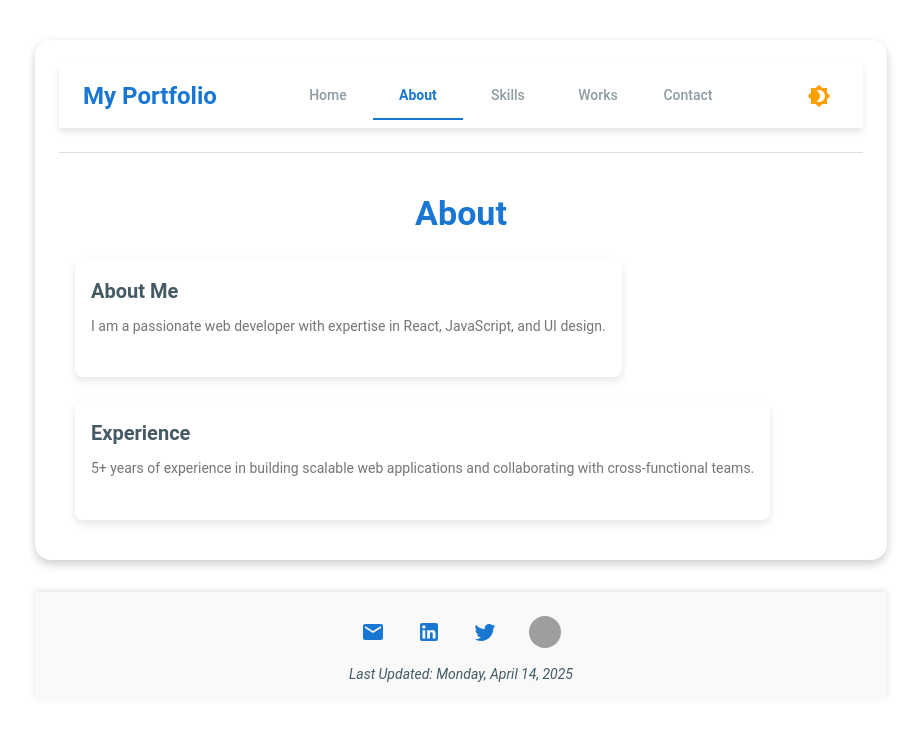
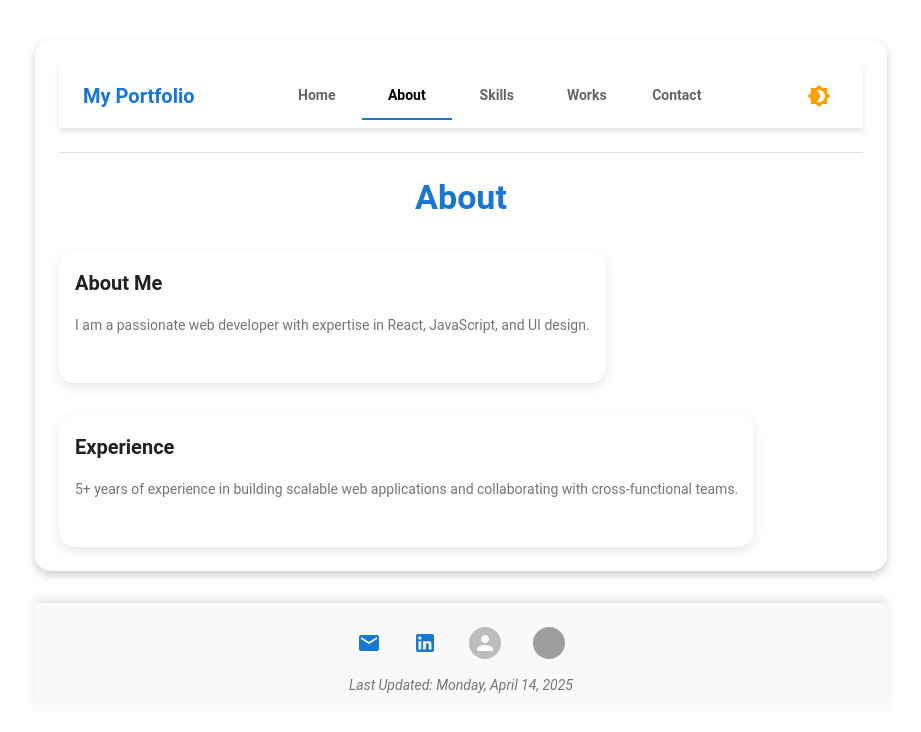
Before and after one commit to rsedaaghi/rsedaaghi.github.io, a React (Vite) app: page / in a window 1280 px wide. Both pictures are taken after a click on the tab "About". Shown: the top 732 px of the page, without its empty margins (179-1100 px from the left). Built offline with nearby package versions, Linux system fonts and the light colour scheme; grey boxes are pictures that could not be loaded.

Commit message:
UPDATE: working on the appearance

```diff
--- a/package.json
+++ b/package.json
@@ -1,7 +1,7 @@
 {
   "name": "my-website",
   "private": true,
-  "version": "1.0.6",
+  "version": "1.0.7",
   "last_update": "Monday, April 14, 2025",
   "type": "module",
   "author": "Reza Sedaaghi",
--- a/src/components/footer.jsx
+++ b/src/components/footer.jsx
@@ -2,7 +2,7 @@ import React, { useEffect, useState } from "react";
 import { Box, IconButton, Avatar, Typography } from "@mui/material";
 import { GitHub, LinkedIn, Twitter, Email } from "@mui/icons-material";
 
-const Footer = ({ lastUpdated, darkMode }) => {
+const Footer = ({ lastUpdated }) => {
 	const [socialLinks, setSocialLinks] = useState([]);
 
 	useEffect(() => {
@@ -14,17 +14,15 @@ const Footer = ({ lastUpdated, darkMode }) => {
 			);
 	}, []);
 
-	// Get the corresponding icon based on `name` property
 	const getIcon = (name) => {
-		if (!name) return null;
 		switch (name.toLowerCase()) {
 			case "email":
 				return <Email />;
 			case "linkedin":
 				return <LinkedIn />;
-			case "x (twitter)":
+			case "twitter":
 				return <Twitter />;
-			case "newmedia":
+			case "github":
 				return <GitHub />;
 			default:
 				return null;
@@ -37,13 +35,12 @@ const Footer = ({ lastUpdated, darkMode }) => {
 			sx={{
 				mt: 4,
 				py: 2,
-				backgroundColor: darkMode ? "#212121" : "#f9f9f9",
-				color: darkMode ? "#ffffff" : "#000000",
-				boxShadow: "0px -2px 6px rgba(0,0,0,0.1)",
+				backgroundColor: "#f9f9f9",
+				boxShadow: "0px -4px 8px rgba(0,0,0,0.1)",
 				textAlign: "center",
 			}}
 		>
-			{/* Social Links */}
+			{/* Social Icons Section */}
 			<Box
 				sx={{
 					display: "flex",
@@ -56,17 +53,18 @@ const Footer = ({ lastUpdated, darkMode }) => {
 					<IconButton
 						key={index}
 						href={link.url || "#"}
-						target={link.url ? "_blank" : "_self"}
+						target="_blank"
+						rel="noopener noreferrer"
 						sx={{
-							color: link.url ? "#1976d2" : "#bdbdbd",
+							color: "#1976d2",
 							"&:hover": {
-								color: link.url ? "#1565c0" : "#9e9e9e",
-								transform: link.url ? "scale(1.2)" : "none",
+								color: "#1565c0",
+								transform: "scale(1.2)",
 							},
 							transition: "0.3s",
 						}}
 					>
-						{link.iconUrl ? (
+						{getIcon(link.name) || (
 							<Avatar
 								src={link.iconUrl}
 								alt={link.name}
@@ -75,28 +73,17 @@ const Footer = ({ lastUpdated, darkMode }) => {
 									height: 32,
 								}}
 							/>
-						) : (
-							getIcon(link.name) || (
-								<Avatar
-									sx={{
-										width: 32,
-										height: 32,
-										backgroundColor: "#e0e0e0",
-									}}
-								>
-									{link.name[0].toUpperCase()}
-								</Avatar>
-							)
 						)}
 					</IconButton>
 				))}
 			</Box>
-			{/* Last Updated Text */}
+
+			{/* Last Updated Section */}
 			<Typography
 				variant="body2"
 				sx={{
 					fontStyle: "italic",
-					color: darkMode ? "#b0bec5" : "#455a64",
+					color: "#757575",
 				}}
 			>
 				Last Updated: {lastUpdated || "N/A"}
--- a/src/components/header.jsx
+++ b/src/components/header.jsx
@@ -1,14 +1,14 @@
 import {
 	AppBar,
-	IconButton,
 	Toolbar,
 	Typography,
 	Tabs,
 	Tab,
+	IconButton,
 	useMediaQuery,
 	useTheme as useMuiTheme,
 } from "@mui/material";
-import { Brightness4, Brightness7, Menu } from "@mui/icons-material";
+import { Brightness4, Brightness7 } from "@mui/icons-material";
 
 const Header = ({ tabs, onTabChange, activeTab, onThemeToggle, darkMode }) => {
 	const muiTheme = useMuiTheme();
@@ -19,14 +19,19 @@ const Header = ({ tabs, onTabChange, activeTab, onThemeToggle, darkMode }) => {
 			position="sticky"
 			sx={{
 				backgroundColor: darkMode ? "#212121" : "#ffffff",
-				color: darkMode ? "#ffffff" : "#212121",
+				color: darkMode ? "#ffffff" : "#000000",
 				boxShadow: "0px 4px 6px rgba(0, 0, 0, 0.1)",
+				zIndex: 10,
 			}}
 		>
-			<Toolbar sx={{ display: "flex", justifyContent: "space-between" }}>
-				{/* Logo or Title */}
+			<Toolbar
+				sx={{
+					display: "flex",
+					justifyContent: "space-between",
+				}}
+			>
 				<Typography
-					variant="h5"
+					variant="h6"
 					sx={{
 						fontWeight: "bold",
 						color: darkMode ? "#90caf9" : "#1976d2",
@@ -34,26 +39,16 @@ const Header = ({ tabs, onTabChange, activeTab, onThemeToggle, darkMode }) => {
 				>
 					My Portfolio
 				</Typography>
-
-				{/* Navigation Tabs */}
-				{!isMobile ? (
+				{!isMobile && (
 					<Tabs
 						value={activeTab}
 						onChange={(e, newValue) => onTabChange(newValue)}
-						indicatorColor="primary"
 						textColor="inherit"
-						sx={{
-							"& .MuiTabs-indicator": {
+						TabIndicatorProps={{
+							style: {
 								backgroundColor: darkMode
 									? "#90caf9"
 									: "#1976d2",
-							},
-							"& .MuiTab-root": {
-								color: darkMode ? "#b0bec5" : "#455a64",
-								"&.Mui-selected": {
-									color: darkMode ? "#ffffff" : "#1976d2",
-									fontWeight: "bold",
-								},
 							},
 						}}
 					>
@@ -62,24 +57,18 @@ const Header = ({ tabs, onTabChange, activeTab, onThemeToggle, darkMode }) => {
 								key={tab.name}
 								label={tab.label}
 								value={tab.name}
-								sx={{ textTransform: "capitalize" }}
+								sx={{
+									textTransform: "capitalize",
+									fontWeight: "bold",
+								}}
 							/>
 						))}
 					</Tabs>
-				) : (
-					<IconButton>
-						<Menu
-							sx={{ color: darkMode ? "#90caf9" : "#1976d2" }}
-						/>
-					</IconButton>
 				)}
-
-				{/* Dark Mode Toggle */}
 				<IconButton
 					onClick={onThemeToggle}
 					sx={{
 						color: darkMode ? "#fbc02d" : "#ffa000",
-						transition: "color 0.3s ease",
 					}}
 				>
 					{darkMode ? <Brightness7 /> : <Brightness4 />}
--- a/src/components/home.jsx
+++ b/src/components/home.jsx
@@ -5,46 +5,28 @@ const Home = () => {
 	const [homeData, setHomeData] = useState({});
 	useEffect(() => {
 		fetch("/assets/data/home.json")
-			.then((response) => {
-				if (!response.ok)
-					throw new Error(`HTTP error! status: ${response.status}`);
-				return response.json();
-			})
+			.then((response) => response.json())
 			.then((data) => setHomeData(data))
 			.catch((error) => console.error("Error loading home data:", error));
 	}, []);
 
 	return (
 		<Paper
-			elevation={3}
 			sx={{
 				p: 4,
-				borderRadius: 2,
+				borderRadius: 4,
 				backgroundColor: "#f9f9f9",
-				boxShadow: "0px 4px 10px rgba(0,0,0,0.1)",
+				boxShadow: "0px 4px 12px rgba(0,0,0,0.1)",
 			}}
 		>
 			<Grid container spacing={4} alignItems="center">
-				{/* Text Section */}
 				<Grid item xs={12} md={6}>
-					<Box sx={{ textAlign: "left" }}>
-						<Typography
-							variant="h4"
-							gutterBottom
-							sx={{
-								color: "#1976d2",
-								fontWeight: "bold",
-							}}
-						>
-							Welcome
+					<Typography variant="h3" sx={{ fontWeight: "bold", mb: 3 }}>
+						Welcome to My Portfolio
 					</Typography>
 					<Typography
 						variant="body1"
-							sx={{
-								mb: 2,
-								lineHeight: 1.7,
-								color: "#455a64",
-							}}
+						sx={{ mb: 3, color: "#455a64" }}
 					>
 						{homeData.description}
 					</Typography>
@@ -55,29 +37,26 @@ const Home = () => {
 							sx={{
 								backgroundColor: "#1976d2",
 								color: "#fff",
-									"&:hover": { backgroundColor: "#1565c0" },
-									borderRadius: 1,
+								borderRadius: 2,
 								px: 4,
 								py: 1,
+								"&:hover": { backgroundColor: "#1565c0" },
 							}}
 						>
 							Contact Me
 						</Button>
 					)}
-					</Box>
 				</Grid>
-
-				{/* Image Section */}
-				<Grid item xs={12} md={6} container justifyContent="center">
+				<Grid item xs={12} md={6}>
 					<Box
 						component="img"
 						src={homeData.image}
 						alt="Profile"
 						sx={{
-							width: "85%",
-							objectFit: "cover",
-							borderRadius: "10px",
-							boxShadow: "0px 4px 10px rgba(0,0,0,0.2)",
+							width: "100%",
+							maxWidth: "500px",
+							borderRadius: 4,
+							boxShadow: "0px 4px 12px rgba(0,0,0,0.2)",
 						}}
 					/>
 				</Grid>
--- a/src/components/tabContent.jsx
+++ b/src/components/tabContent.jsx
@@ -44,73 +44,64 @@ const TabContent = ({ tab }) => {
 	};
 
 	return (
-		<Box sx={{ p: 2 }}>
+		<Box>
 			<Typography
 				variant="h4"
-				gutterBottom
 				sx={{
+					fontWeight: "bold",
 					textAlign: "center",
-					fontWeight: "bold",
+					mb: 4,
 					color: "#1976d2",
-					mb: 3,
 				}}
 			>
 				{tab.label}
 			</Typography>
 			{Array.isArray(content) ? (
-				<Grid container spacing={3}>
+				<Grid container spacing={4}>
 					{content.map((item, index) => (
 						<Grid item xs={12} md={6} key={index}>
 							<Card
 								sx={{
-									boxShadow: "0px 4px 8px rgba(0,0,0,0.1)",
-									borderRadius: 2,
+									boxShadow: "0px 4px 12px rgba(0,0,0,0.1)",
+									transition: "transform 0.3s",
+									borderRadius: 4,
+									"&:hover": {
+										transform: "scale(1.05)",
+										boxShadow:
+											"0px 6px 16px rgba(0,0,0,0.15)",
+									},
 								}}
 							>
 								<CardContent>
 									<Typography
 										variant="h6"
-										sx={{
-											fontWeight: "bold",
-											color: "#455a64",
-											mb: 1,
-										}}
+										sx={{ fontWeight: "bold", mb: 2 }}
 									>
 										{item.title}
 									</Typography>
 									<Typography
 										variant="body2"
-										sx={{
-											mb: 2,
-											color: "#757575",
-											lineHeight: 1.6,
-										}}
+										sx={{ mb: 3, color: "#757575" }}
 									>
 										{item.description}
 									</Typography>
-									<Box
-										sx={{
-											display: "flex",
-											gap: 1,
-											flexWrap: "wrap",
-										}}
-									>
+									<Box sx={{ display: "flex", gap: 2 }}>
 										{item.url && (
 											<Button
 												variant="outlined"
 												href={item.url}
-												target="_blank"
-												rel="noopener noreferrer"
 												sx={{
 													textTransform: "capitalize",
 													borderRadius: 1,
+													borderColor: "#1976d2",
 													color: "#1976d2",
-													borderColor: "#1976d2",
 													"&:hover": {
 														backgroundColor:
 															"#e3f2fd",
 													},
 												}}
+												target="_blank"
+												rel="noopener noreferrer"
 											>
 												Visit Project
 											</Button>
@@ -123,9 +114,9 @@ const TabContent = ({ tab }) => {
 												}
 												sx={{
 													textTransform: "capitalize",
-													borderRadius: 1,
 													backgroundColor: "#1976d2",
 													color: "#fff",
+													borderRadius: 1,
 													"&:hover": {
 														backgroundColor:
 															"#1565c0",
```
Also changed, not shown: src/components/photoAlbumModal.jsx (+58 -23 lines). Lines whose indentation alone changed are shown as unchanged.
